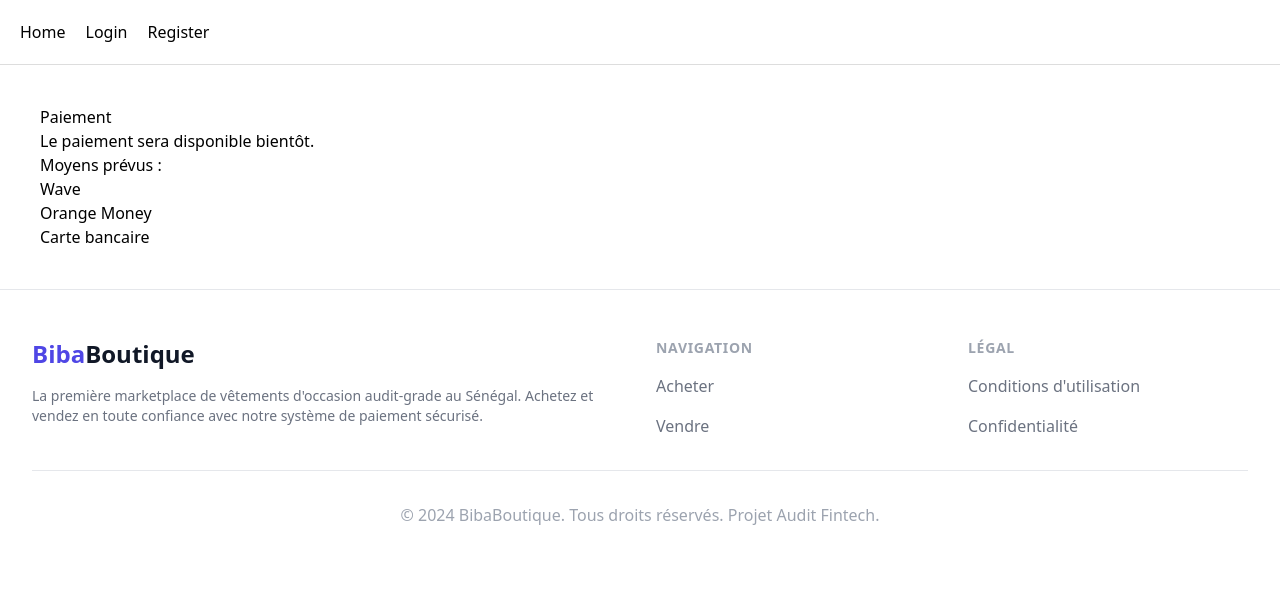
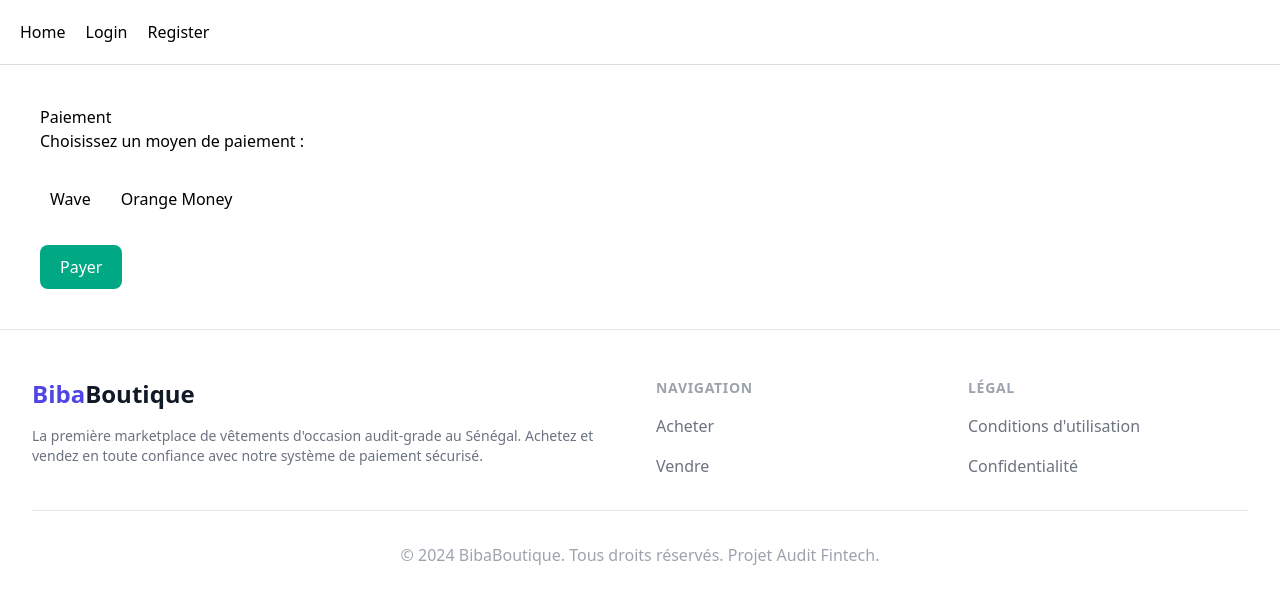
Before and after one commit to psakho922/vinted-web, a Next.js app: page /acheter in a window 1280 px wide. Shown: the top 604 px of the page. Built offline with nearby package versions, Linux system fonts and the light colour scheme.

Commit message:
Update page.tsx

```diff
--- a/src/app/acheter/page.tsx
+++ b/src/app/acheter/page.tsx
@@ -1,25 +1,65 @@
-export default function AcheterPage(){
+"use client";
 
-  return(
+import { useState } from "react";
 
-    <div style={{padding:40}}>
+export default function AcheterPage() {
+
+  const [method, setMethod] = useState("");
+
+  function payer() {
+
+    if (!method) {
+      alert("Choisissez un moyen de paiement");
+      return;
+    }
+
+    alert("Paiement réussi avec " + method);
+
+    window.location.href = "/commande";
+  }
+
+  return (
+    <div style={{ padding: 40 }}>
 
       <h1>Paiement</h1>
 
-      <p>
-        Le paiement sera disponible bientôt.
-      </p>
+      <p>Choisissez un moyen de paiement :</p>
 
-      <p>Moyens prévus :</p>
+      <br />
 
-      <ul>
-        <li>Wave</li>
-        <li>Orange Money</li>
-        <li>Carte bancaire</li>
-      </ul>
+      <button
+        onClick={() => setMethod("Wave")}
+        style={{
+          padding: 10,
+          marginRight: 10
+        }}
+      >
+        Wave
+      </button>
+
+      <button
+        onClick={() => setMethod("Orange Money")}
+        style={{
+          padding: 10
+        }}
+      >
+        Orange Money
+      </button>
+
+      <br /><br />
+
+      <button
+        onClick={payer}
+        style={{
+          background: "#00a884",
+          color: "white",
+          padding: "10px 20px",
+          borderRadius: 8
+        }}
+      >
+        Payer
+      </button>
 
     </div>
-
   );
-
 }
```
